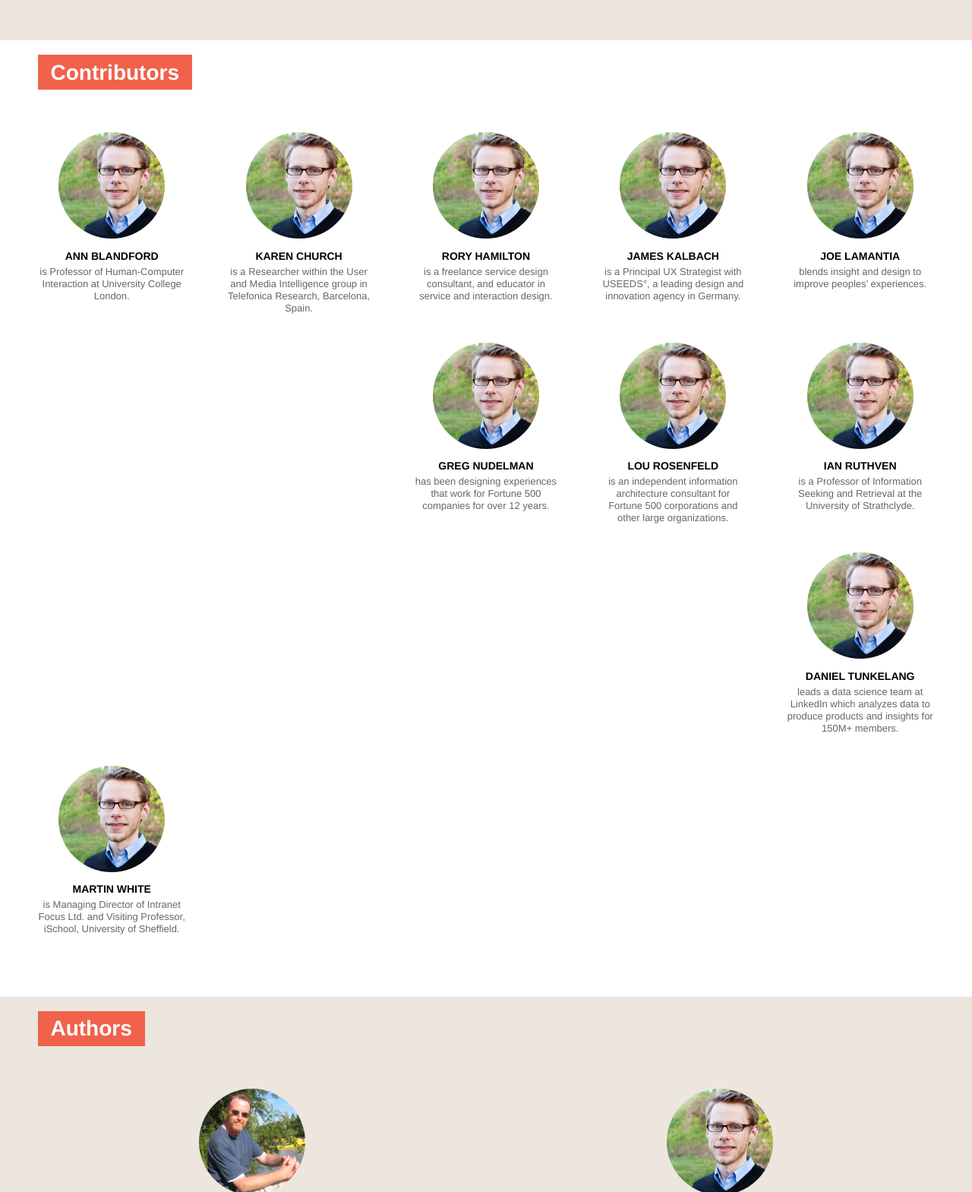
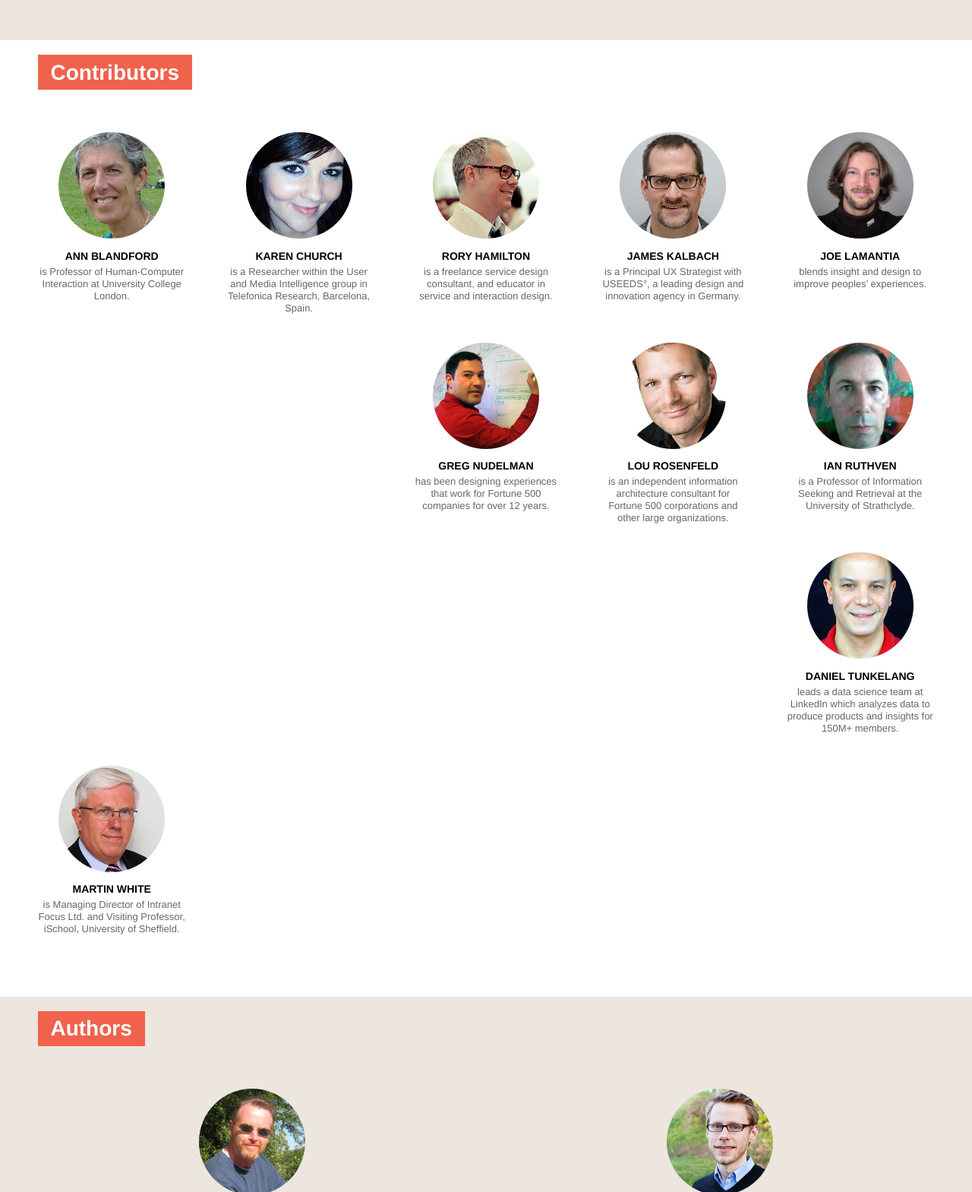
Before and after one commit to tylertate/dtse, a plain HTML site: page index.html in a window 1280 px wide. Shown: the part 1231-2800 px from the top of the page at 76% size. Drawn offline with Linux system fonts and the light colour scheme.

Commit message:
Adding contributor images.

```diff
--- a/css/stylesheet.less
+++ b/css/stylesheet.less
@@ -44,6 +44,7 @@ li { list-style: none outside none; }
 
 body {
 	font: 0.875em/1.2857em "Helvetica Neue", Helvetica, Arial, sans-serif;
+	-webkit-text-size-adjust: 100%;
 }
 h2 {
 	.column();
@@ -276,10 +277,6 @@ header#hero {
 			margin-bottom: 4em;
 		}
 		#hero-image {
-			//margin-top: 4em;
-			//.column(14);
-			//.push(1);
-			//.pull(1);
 			display: none;
 		}
 	}
@@ -292,10 +289,22 @@ header#hero {
 		#hero-text {
 			.column(16);
 		}
-		//#hero-image {
-		//	margin-top: 4em;
-		//	.column(16);
-		//}
+	}
+}
+@media screen and (max-width: 24em) {
+	header#hero {
+		#hero-text {
+			margin-bottom: 2em;
+
+			h1#title {
+				margin-top: 1em;
+				font-size: 2.57em;
+			}
+
+			span.verb {
+				display: none;
+			}
+		}
 	}
 }
 
@@ -563,16 +572,14 @@ article#contributors {
 	section.contributor {
 		.column(3.2);
 		margin-bottom: 2em;
+		text-align: center;
 
 		h4 {
 			margin-bottom: 0.25em;
 			font-size: 1em;
 			text-transform: uppercase;
-			text-align: center;
 		}
 		figure {
-			text-align: center;
-
 			img {
 				width: 10em;
 				height: 10em;
@@ -585,7 +592,6 @@ article#contributors {
 			margin-bottom: 1em;
 			font-size: 0.928em;
 			line-height: 1.23em;
-			text-align: center;
 			color: #666;
 		}
 	}
--- a/index.html
+++ b/index.html
@@ -4,7 +4,7 @@
 <head>
 	<meta charset="utf-8" />
 	<meta name="viewport" content="initial-scale=1.0, maximum-scale=1.0, minimum-scale=1.0, user-scalable=no, width=device-width" />
-	<title>Designing the Search Experience by Tony Russell-Rose and Tyler Tate</title>
+	<title>Designing the Search Experience: The Information Architecture of Discovery — by Tony Russell-Rose and Tyler Tate</title>
 
     <!-- Stylesheets -->
 	<link rel="stylesheet" href="css/stylesheet.less" type="text/less" media="screen" />
@@ -73,7 +73,7 @@
 
 			<!-- Cover image -->
 			<section id="hero-image">
-				<img src="images/cover/designing-the-search-experience-large.jpg" />
+				<img src="images/cover/designing-the-search-experience_large.jpg" />
 			</section>
 		</div>
 	</header>
@@ -190,52 +190,52 @@
 			<h2><span>Contributors</span></h2>
 
 			<section class="contributor">
-				<figure><img src="images/tyler-tate.jpg" /></figure>
+				<figure><img src="images/contributors/blandford_large.jpg" /></figure>
 				<h4>Ann Blandford</h4>
 				<p>is Professor of Human-Computer Interaction at University College London.</p>
 			</section>
 			<section class="contributor">
-				<figure><img src="images/tyler-tate.jpg" /></figure>
+				<figure><img src="images/contributors/church_large.jpg" /></figure>
 				<h4>Karen Church</h4>
 				<p>is a Researcher within the User and Media Intelligence group in Telefonica Research, Barcelona, Spain.</p>
 			</section>
 			<section class="contributor">
-				<figure><img src="images/tyler-tate.jpg" /></figure>
+				<figure><img src="images/contributors/hamilton_large.jpg" /></figure>
 				<h4>Rory Hamilton</h4>
 				<p>is a freelance service design consultant, and educator in service and interaction design.</p>
 			</section>
 			<section class="contributor">
-				<figure><img src="images/tyler-tate.jpg" /></figure>
+				<figure><img src="images/contributors/kalbach_large.jpg" /></figure>
 				<h4>James Kalbach</h4>
 				<p>is a Principal UX Strategist with USEEDS°, a leading design and innovation agency in Germany.</p>
 			</section>
 			<section class="contributor">
-				<figure><img src="images/tyler-tate.jpg" /></figure>
+				<figure><img src="images/contributors/lamantia_large.jpg" /></figure>
 				<h4>Joe Lamantia</h4>
 				<p>blends insight and design to improve peoples’ experiences.</p>
 			</section>
 			<section class="contributor">
-				<figure><img src="images/tyler-tate.jpg" /></figure>
+				<figure><img src="images/contributors/nudelman_large.jpg" /></figure>
 				<h4>Greg Nudelman</h4>
 				<p>has been designing experiences that work for Fortune 500 companies for over 12 years.</p>
 			</section>
 			<section class="contributor">
-				<figure><img src="images/tyler-tate.jpg" /></figure>
+				<figure><img src="images/contributors/rosenfeld_large.jpg" /></figure>
 				<h4>Lou Rosenfeld</h4>
 				<p>is an independent information architecture consultant for Fortune 500 corporations and other large organizations.</p>
 			</section>
 			<section class="contributor">
-				<figure><img src="images/tyler-tate.jpg" /></figure>
+				<figure><img src="images/contributors/ruthven_large.jpg" /></figure>
 				<h4>Ian Ruthven</h4>
 				<p>is a Professor of Information Seeking and Retrieval at the University of Strathclyde.</p>
 			</section>
 			<section class="contributor">
-				<figure><img src="images/tyler-tate.jpg" /></figure>
+				<figure><img src="images/contributors/tunkelang_large.jpg" /></figure>
 				<h4>Daniel Tunkelang</h4>
 				<p>leads a data science team at LinkedIn which analyzes data to produce products and insights for 150M+ members.</p>
 			</section>
 			<section class="contributor">
-				<figure><img src="images/tyler-tate.jpg" /></figure>
+				<figure><img src="images/contributors/white_large.jpg" /></figure>
 				<h4>Martin White</h4>
 				<p>is Managing Director of Intranet Focus Ltd. and Visiting Professor, iSchool, University of Sheffield.</p>
 			</section>
@@ -252,7 +252,7 @@
 
 			<!-- Tony -->
 			<section id="tony" class="author">
-				<figure><img src="images/tony-russell-rose.png" /></figure>
+				<figure><img src="images/authors/tony-russell-rose_large.jpg" /></figure>
 				<h3>Tony Russell-Rose</h3>
 				<p>Tony Russell-Rose is director of UXLabs, a UX research and design consultancy specialising in complex search and information access applications. Before founding UXLabs he was Manager of User Experience at Endeca and editor of the Endeca UI Design Pattern Library, an online resource dedicated to best practice in the design of search and discovery experiences. Prior to this he was technical lead at Reuters, specialising in advanced user interfaces for information access and search. And before Reuters he was R&D group manager at Canon Research Centre Europe, where he led a team developing next generation information access products and services. Earlier professional experience includes a Royal Academy of Engineering fellowship at HP Labs working on speech UIs for mobile devices, and a Short-term Research Fellowship at BT Labs working on intelligent agents for information retrieval.</p>
 				<p>His academic qualifications include a PhD in human-computer interaction, an MSc in cognitive psychology and a first degree in engineering, majoring in human factors. He also holds the position of Honorary Visiting Fellow at the Centre for Interactive Systems Research, City University, London.</p>
@@ -261,9 +261,9 @@
 
 			<!-- Tyler -->
 			<section id="tyler" class="author">
-				<figure><img src="images/tyler-tate.jpg" /></figure>
+				<figure><img src="images/authors/tyler-tate_large.jpg" /></figure>
 				<h3>Tyler Tate</h3>
-				<p>Tyler Tate is the cofounder of TwigKit, a London-based software company that provides tools for rapidly building data-driven applications. At TwigKit he has helped numerous government, Fortune 500, and other large organizations achieve superb search experiences. Prior to specializing in search, Tyler lead design at Nutshell CRM, designed an enterprise content management system, ran a small design studio, and taught a university course on web design.</p>
+				<p>Tyler Tate is the cofounder of TwigKit, a London-based software company that provides tools for rapidly building data-driven applications. At TwigKit he has helped numerous government, Fortune 500, and other large organizations achieve superb search experiences. Prior to specializing in search, Tyler led design at Nutshell CRM, designed an enterprise content management system, ran a small design studio, and taught a university course on web design.</p>
 				<p>Tyler has written articles for publications such as A List Apart, Boxes &amp; Arrows, UX Magazine, Johnny Holland, UX Matters, and Smashing Magazine. He also organizes the Enterprise Search London meetup, and has created popular CSS frameworks such as the Semantic Grid System. He is @TylerTate on Twitter and blogs at TylerTate.com.</p>
 				<p>Tyler is an American currently living in Cambridgeshire, England with his wife, Ruth, and their two boys, Galileo and Atticus.</p>
 			</section>
```
Also changed, not shown: images/authors/tony-russell-rose_large.jpg (added), images/authors/tyler-tate_large.jpg (added), images/contributors/blandford_large.jpg (added), images/contributors/church_large.jpg (added), images/contributors/hamilton_large.jpg (added), images/contributors/kalbach_large.jpg (added), images/contributors/lamantia_large.jpg (added), images/contributors/nudelman_large.jpg (added), images/contributors/rosenfeld_large.jpg (added), images/contributors/ruthven_large.jpg (added), images/contributors/tunkelang_large.jpg (added), images/contributors/white_large.jpg (added), images/cover/designing-the-search-experience_large.jpg (renamed from images/cover/designing-the-search-experience-large.jpg), images/tyler-tate.jpg (deleted), 1 other file.
